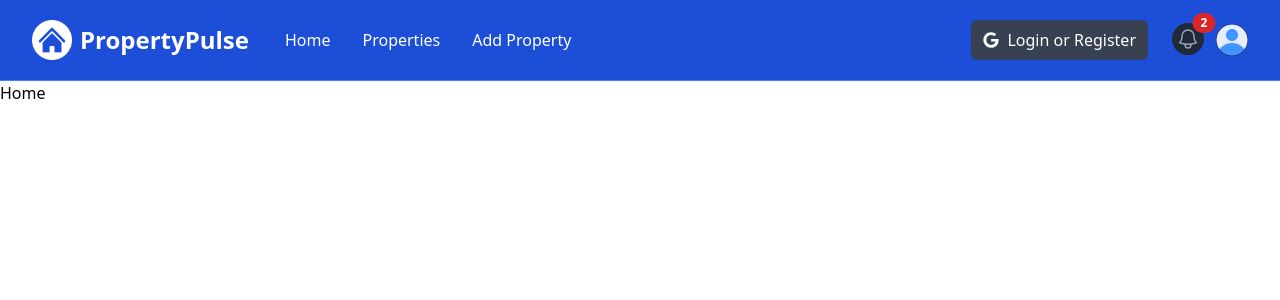
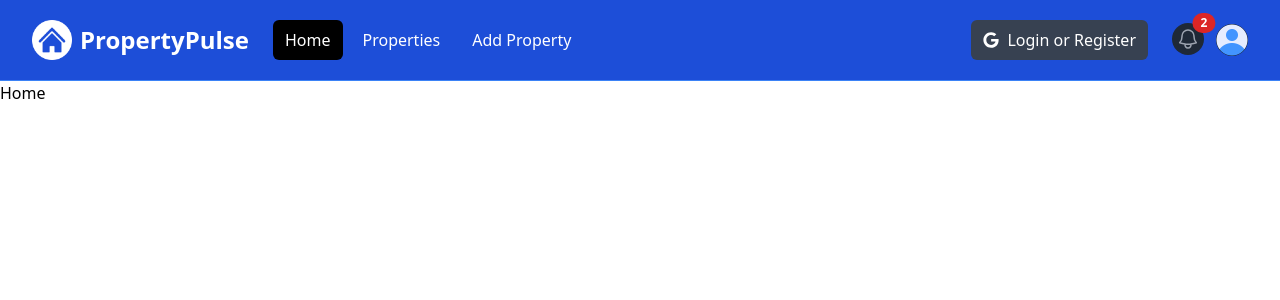
Before and after one commit to Jaspreet-Nijjar/nextjs-property-app, a Next.js app: page / in a window 1280 px wide. Shown: the top 300 px of the page. Built offline with nearby package versions, Linux system fonts and the light colour scheme.

Commit message:
removed comma to fix styling

```diff
--- a/components/Navbar.tsx
+++ b/components/Navbar.tsx
@@ -63,7 +63,7 @@ const Navbar = () => {
                   href="/"
                   className={`${
                     pathname === '/' ? 'bg-black' : ''
-                  }, text-white  hover:bg-gray-900 hover:text-white rounded-md px-3 py-2`}
+                  } text-white  hover:bg-gray-900 hover:text-white rounded-md px-3 py-2`}
                 >
                   Home
                 </Link>
@@ -71,7 +71,7 @@ const Navbar = () => {
                   href="/properties"
                   className={`${
                     pathname === '/properties' ? 'bg-black' : ''
-                  }, text-white  hover:bg-gray-900 hover:text-white rounded-md px-3 py-2`}
+                  } text-white  hover:bg-gray-900 hover:text-white rounded-md px-3 py-2`}
                 >
                   Properties
                 </Link>
@@ -79,7 +79,7 @@ const Navbar = () => {
                   href="/properties/add"
                   className={`${
                     pathname === '/properties/add' ? 'bg-black' : ''
-                  }, text-white  hover:bg-gray-900 hover:text-white rounded-md px-3 py-2`}
+                  } text-white  hover:bg-gray-900 hover:text-white rounded-md px-3 py-2`}
                 >
                   Add Property
                 </Link>
```
